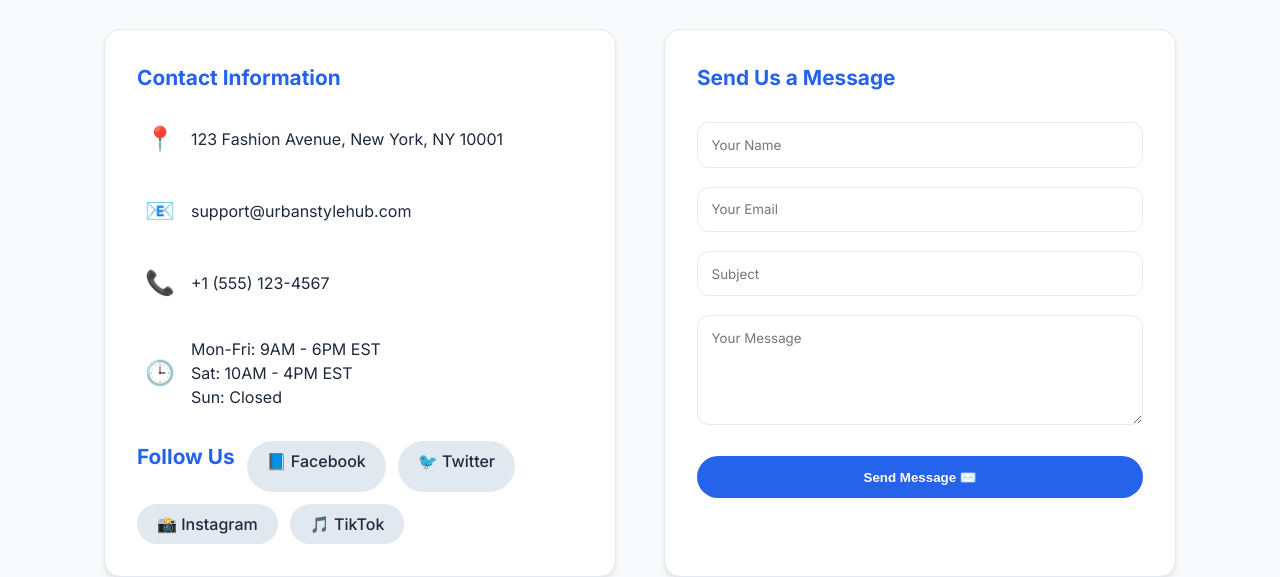
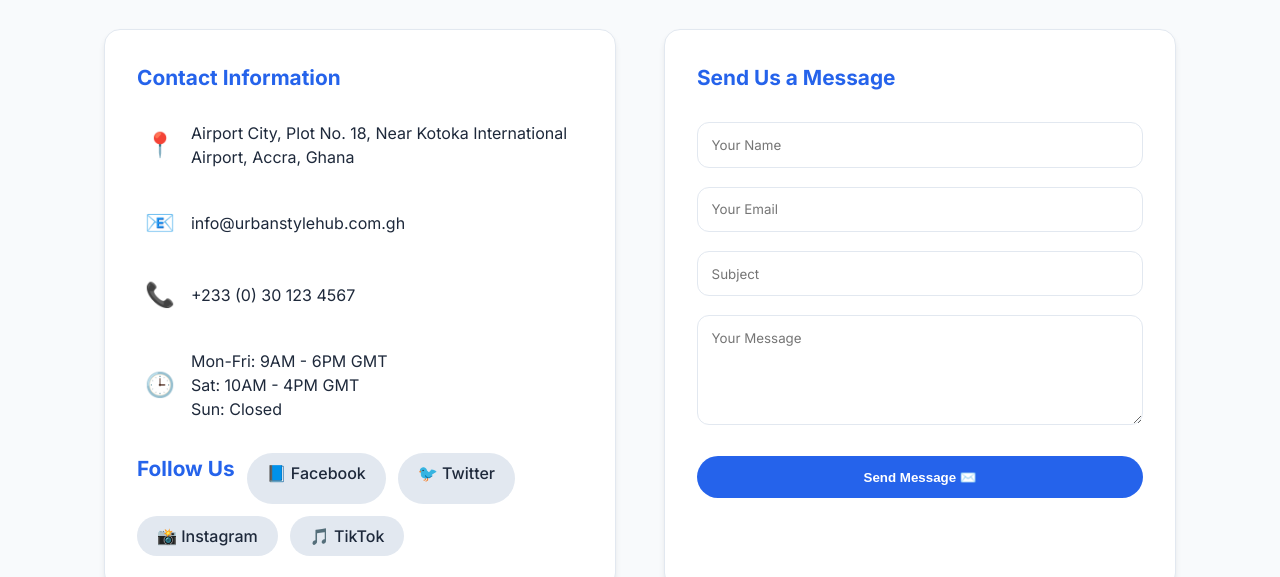
Before and after one commit to Retr0981/dennisayensumensahhub, a plain HTML site: page contact.html in a window 1280 px wide. Shown: the part 242-819 px from the top of the page. Drawn offline with Linux system fonts and the light colour scheme.

Commit message:
adding new codes

```diff
--- a/contact.html
+++ b/contact.html
@@ -41,21 +41,22 @@
     <h3>Contact Information</h3>
     <div class="info-item">
         <span>📍</span>
-                    <p>123 Fashion Avenue, New York, NY 10001</p>
+        <p>Airport City, Plot No. 18, Near Kotoka International Airport, Accra, Ghana</p>
     </div>
     <div class="info-item">
         <span>📧</span>
-                    <p>support@urbanstylehub.com</p>
+        <p>info@urbanstylehub.com.gh</p>
     </div>
     <div class="info-item">
         <span>📞</span>
-                    <p>+1 (555) 123-4567</p>
+        <p>+233 (0) 30 123 4567</p>
     </div>
     <div class="info-item">
         <span>🕒</span>
-                    <p>Mon-Fri: 9AM - 6PM EST<br>Sat: 10AM - 4PM EST<br>Sun: Closed</p>
+        <p>Mon-Fri: 9AM - 6PM GMT<br>
+        Sat: 10AM - 4PM GMT<br>
+        Sun: Closed</p>
     </div>
-
                 <div class="social-links">
                     <h3>Follow Us</h3>
                     <a href="#" class="social-link">📘 Facebook</a>
```
Also changed, not shown: about.html (+1 -1 lines). Lines whose indentation alone changed are shown as unchanged.
